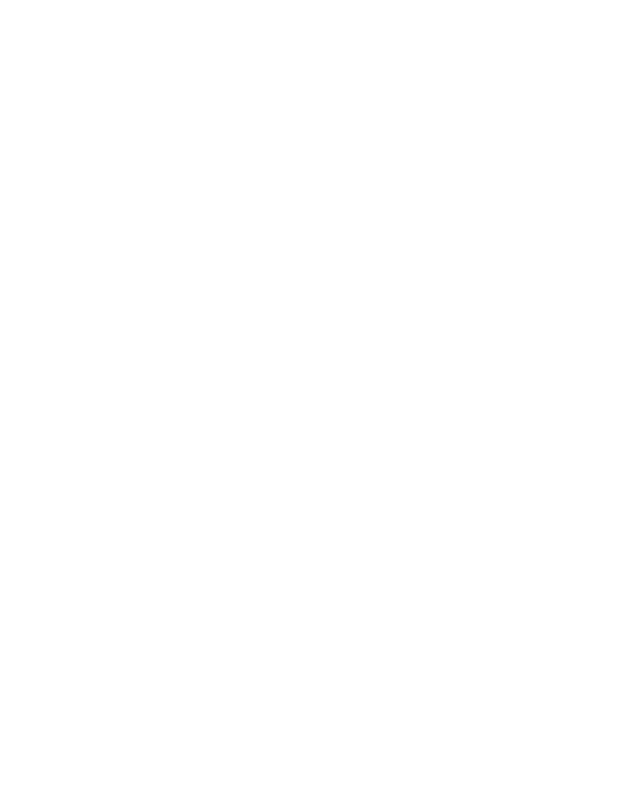
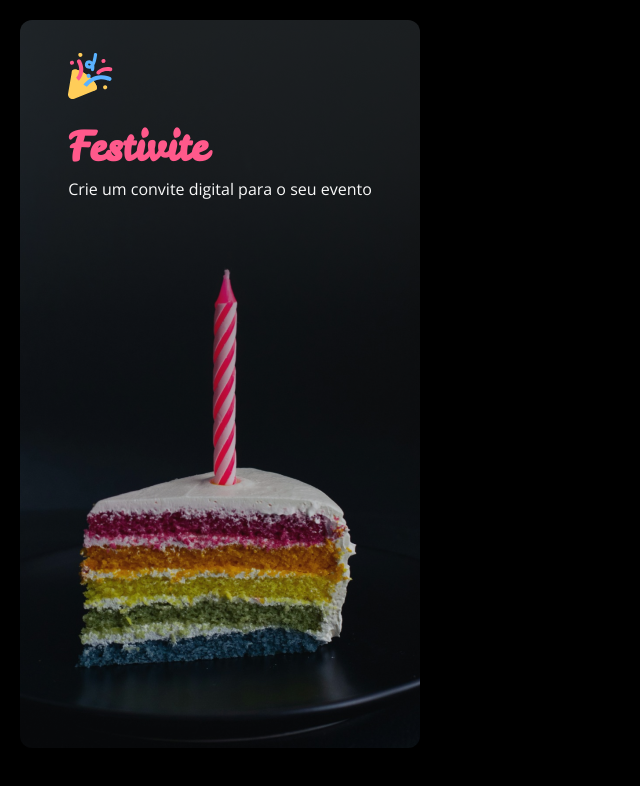
Before and after one commit to marlon-monteiro/curso-rocketseat-invite-form, a plain HTML site: page index.html in a window 1280 px wide. Shown: the whole page, without its empty margins (0-640 px from the left). Drawn offline with nearby package versions, Linux system fonts and the light colour scheme.

Commit message:
the aside container's done

```diff
--- a/index.html
+++ b/index.html
@@ -1,9 +1,10 @@
 <!DOCTYPE html>
 <html lang="pt-BR">
+
 <head>
 
   <link rel="preconnect" href="https://fonts.googleapis.com">
-<link rel="preconnect" href="https://fonts.gstatic.com" crossorigin>
+  <link rel="preconnect" href="https://fonts.gstatic.com" crossorigin>
 
   <meta charset="UTF-8">
   <meta name="viewport" content="width=device-width, initial-scale=1.0">
@@ -11,10 +12,36 @@
 
   <link rel="stylesheet" href="style/index.css">
 
-  <link href="https://fonts.googleapis.com/css2?family=Baloo+2:wght@400..800&family=Leckerli+One&family=Open+Sans:ital,wght@0,300..800;1,300..800&display=swap" rel="stylesheet">
+  <link
+    href="https://fonts.googleapis.com/css2?family=Baloo+2:wght@400..800&family=Leckerli+One&family=Open+Sans:ital,wght@0,300..800;1,300..800&display=swap"
+    rel="stylesheet">
 
 </head>
+
 <body>
 
+  <div id="app">
+
+    <aside>
+      <div class="aside-container">
+
+        <header>
+          <img src="assets/Logo.svg" alt="">
+          <h1>Festivite</h1>
+          <p>Crie um convite digital para o seu evento</p>
+        </header>
+
+      </div>
+    </aside>
+
+    <main>
+      Lorem ipsum dolor sit amet consectetur adipisicing elit. Nobis animi voluptates amet quibusdam natus,
+      reprehenderit placeat atque nihil explicabo dolor tenetur earum. Consequatur recusandae voluptatem nulla sint
+      harum iusto non?
+    </main>
+
+  </div>
+
 </body>
+
 </html>
--- /dev/null
+++ b/style/aside/aside-header.css
@@ -0,0 +1,28 @@
+header {
+
+  max-width: 21rem;
+  height: 9rem;
+  margin: 2rem 2rem auto;
+}
+
+img {
+  width: 2.8rem;
+  height: 3rem;
+}
+
+h1 {
+  font-family: var(--font-leckerli);
+  color: var(--color-pink);
+  font-size: 2.5rem;
+
+  margin-top: 1rem;
+}
+
+p {
+  font-family: var(--font-open-sans);
+  color: var(--color-text-heading);
+  font-size: 1rem;
+
+  margin-top: .25rem;
+  font-weight: 100;
+}
--- /dev/null
+++ b/style/aside/aside-index.css
@@ -0,0 +1,2 @@
+@import url(aside-header.css);
+@import url(aside-layout.css);
--- /dev/null
+++ b/style/aside/aside-layout.css
@@ -0,0 +1,15 @@
+.aside-container {
+  display: flex;
+  justify-content: center;
+
+  margin: 1.25rem;
+
+  max-width: 25rem;
+  height: 45.5rem;
+
+  background-image: url(../../assets/Background.png);
+  background-repeat: no-repeat;
+  background-size: cover;
+  background-position: center;
+  border-radius: 0.75rem;
+}
--- a/style/global.css
+++ b/style/global.css
@@ -6,6 +6,8 @@
 }
 
 :root {
+  --color-background-project: #1e1e1e;
+
   --color-brand-light: #59b2ff;
   --color-brand-mid: #3487cf;
   --color-brand-dark: #1d6fb6;
@@ -37,3 +39,13 @@
   --font-baloo-2: "Baloo 2", sans-serif;
   --font-open-sans: "Open Sans", sans-serif;
 }
+
+body {
+  overflow: hidden;
+  background-color: black;
+}
+
+img {
+  max-width: 100%;
+  height: auto;
+}
--- a/style/index.css
+++ b/style/index.css
@@ -1 +1,3 @@
 @import url(global.css);
+@import url(layout.css);
+@import url(aside/aside-index.css);
--- /dev/null
+++ b/style/layout.css
@@ -0,0 +1,11 @@
+#app {
+  display: grid;
+  grid-template-columns: 50% 50%;
+
+  height: 100vh;
+  overflow: hidden;
+}
+
+main {
+  overflow: auto;
+}
```
